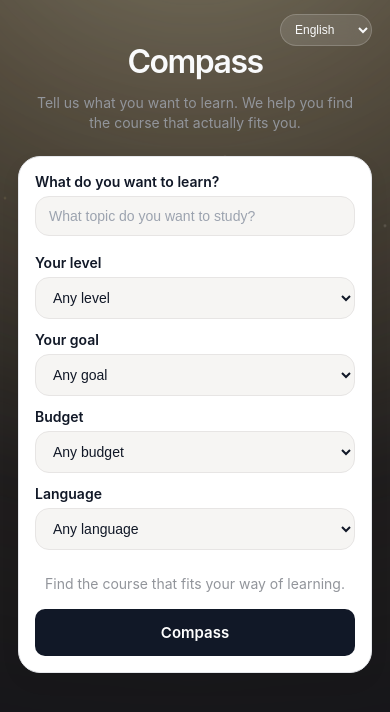
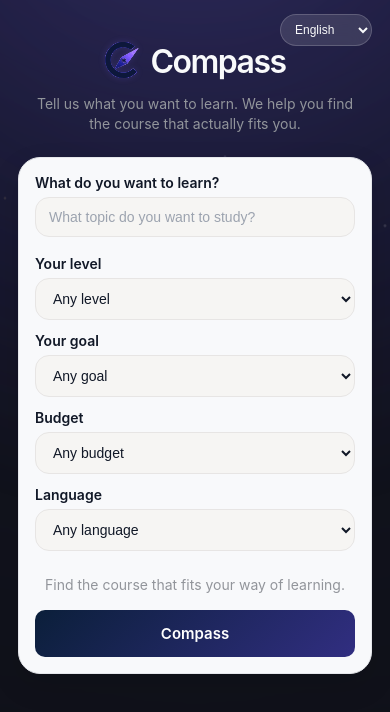
Before and after one commit to jasoncho0322/compass-course-recommender, a plain HTML site: page index.html in a window 390 px wide. Drawn offline with Linux system fonts and the light colour scheme.

Commit message:
feat: add branding (logo + favicon) and improve UI styling

```diff
--- a/index.html
+++ b/index.html
@@ -3,6 +3,7 @@
   <head>
     <meta name="viewport" content="width=device-width, initial-scale=1.0" />
     <title>Compass</title>
+    <link rel="icon" href="assets/favicon.ico" />
     <link rel="stylesheet" href="style.css" />
   </head>
   <body>
@@ -15,7 +16,10 @@
 
      <main id="search-screen" class="container">
       <section class="hero">
-        <h1 id="title">Compass</h1>
+            <h1 id="title">
+              <img src="assets/logo.svg" alt="Compass logo" class="inline-logo">
+              <span id="title-text">Compass</span>
+            </h1>
         <p id="subtitle" class="subtitle">
           Tell us what you want to learn. We help you find the course that
           actually fits you.
--- a/script.js
+++ b/script.js
@@ -659,7 +659,7 @@ function changeUILanguage() {
   currentUILanguage = document.getElementById("ui-language").value;
   const t = translations[currentUILanguage];
 
-  document.getElementById("title").textContent = "Compass";
+  document.getElementById("title-text").textContent = "Compass";
   document.getElementById("subtitle").textContent = t.subtitle;
   document.getElementById("topic-label").textContent = t.topicLabel;
   document.getElementById("topic").placeholder = t.topicPlaceholder;
--- a/style.css
+++ b/style.css
@@ -24,10 +24,10 @@ body::before {
   height: 1200px;
   background: radial-gradient(
     circle at 50% 0%,
-    rgba(255, 235, 180, 0.35) 0%,
-    rgba(255, 220, 150, 0.18) 30%,
-    rgba(255, 200, 120, 0.08) 55%,
-    rgba(255, 180, 100, 0.03) 75%,
+    rgba(108, 99, 255, 0.22) 0%,
+    rgba(90, 75, 220, 0.11) 32%,
+    rgba(70, 60, 160, 0.05) 55%,
+    rgba(40, 35, 100, 0.03) 75%,
     transparent 100%
   );
   filter: blur(40px);
@@ -45,8 +45,8 @@ body::after {
   height: 700px;
   background: radial-gradient(
     circle at 50% 0%,
-    rgba(255, 240, 200, 0.25) 0%,
-    rgba(255, 220, 160, 0.12) 40%,
+    rgba(130, 110, 255, 0.18) 0%,
+    rgba(85, 75, 200, 0.10) 40%,
     transparent 80%
   );
   filter: blur(25px);
@@ -122,6 +122,20 @@ h1 {
   color: #f9fafb;
 }
 
+#title {
+  display: flex;
+  align-items: center;
+  justify-content: center;
+  gap: 14px;
+}
+
+.inline-logo {
+  width: 56px;
+  height: 56px;
+  transform: translateY(-3px);
+  filter: brightness(1.15) drop-shadow(0 0 3px rgba(120, 100, 255, 0.2));
+}
+
 .subtitle {
   color: #92959b;
   font-size: 16px;
@@ -129,11 +143,11 @@ h1 {
 }
 
 .search-panel {
-  background: #ffffff;
+  background: #f8f9fb;
   border: 1px solid #e5e7eb;
   padding: 32px;
   border-radius: 22px;
-  box-shadow: 0 8px 20px rgba(0, 0, 0, 0.06);
+  box-shadow: 0 12px 30px rgba(0, 0, 0, 0.12);
 }
 
 label {
@@ -187,7 +201,7 @@ button {
   padding: 14px;
   border: none;
   border-radius: 10px;
-  background: #111827;
+  background: linear-gradient(135deg, #0b1f3a, #312e81);
   color: #ffffff;
   font-size: 15px;
   font-weight: 600;
@@ -196,7 +210,7 @@ button {
 }
 
 button:hover {
-  background: #000000;
+  background: linear-gradient(135deg, #102a4f, #4338ca);
 }
 
 .loading-screen,
@@ -256,7 +270,7 @@ button:hover {
 }
 
 .course-card {
-  background: #ffffff;
+  background: #f8f9fb;
   border: 1px solid #e5e7eb;
   padding: 26px;
   margin: 18px 0;
@@ -346,11 +360,10 @@ button:hover {
 }
 
 .result-card:first-child {
-  border: 2px solid #e5d6a8;
+  border: 1px solid #6C63FF;
   box-shadow:
-    0 0 6px rgba(229, 214, 168, 0.4),
-    0 0 0 1px rgba(229, 214, 168, 0.2),
-    0 8px 24px rgba(0, 0, 0, 0.08);
+    0 0 12px rgba(108, 99, 255, 0.4),
+    0 8px 24px rgba(0, 0, 0, 0.12);
 }
 
 .result-card:first-child .match-badge {
@@ -442,6 +455,16 @@ button:hover {
 
   h1 {
     font-size: 32px;
+  }
+
+  #title {
+    gap: 10px;
+  }
+
+  .inline-logo {
+    width: 36px;
+    height: 36px;
+    transform: translateY(-2px);
   }
 
   .subtitle {
```
Also changed, not shown: assets/favicon.ico (added), assets/logo.svg (added).
